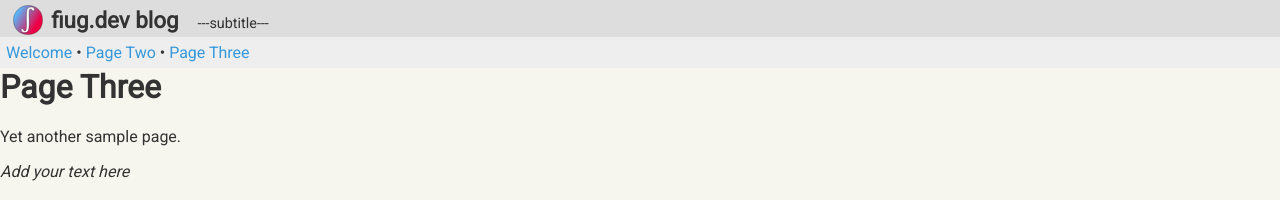
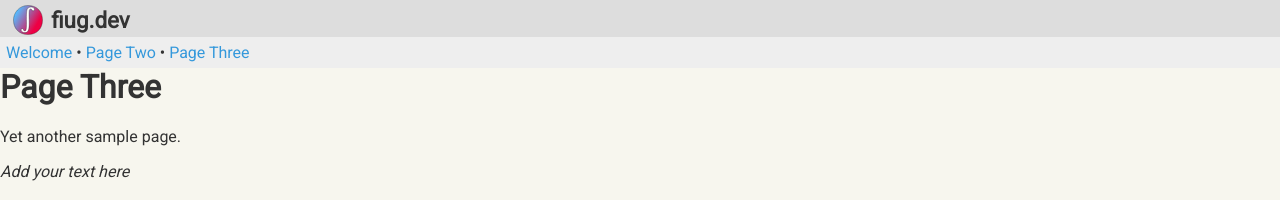
Before and after one commit to fiugd/blog, a Jekyll site: the page built from docs/three.html, in a window 1280 px wide. Shown: the top 200 px of the page. Built offline with Jekyll 4.4.1, drawn with Linux system fonts in a browser that asks for light colours.

Commit message:
Update _config.yml

```diff
--- a/docs/_config.yml
+++ b/docs/_config.yml
@@ -1,8 +1,8 @@
 ###########
 # site.title
 
-title:    'fiug.dev blog'
-subtitle: '---subtitle---'
+title:    'fiug.dev'
+subtitle: ''
 
 
 nav:
```
